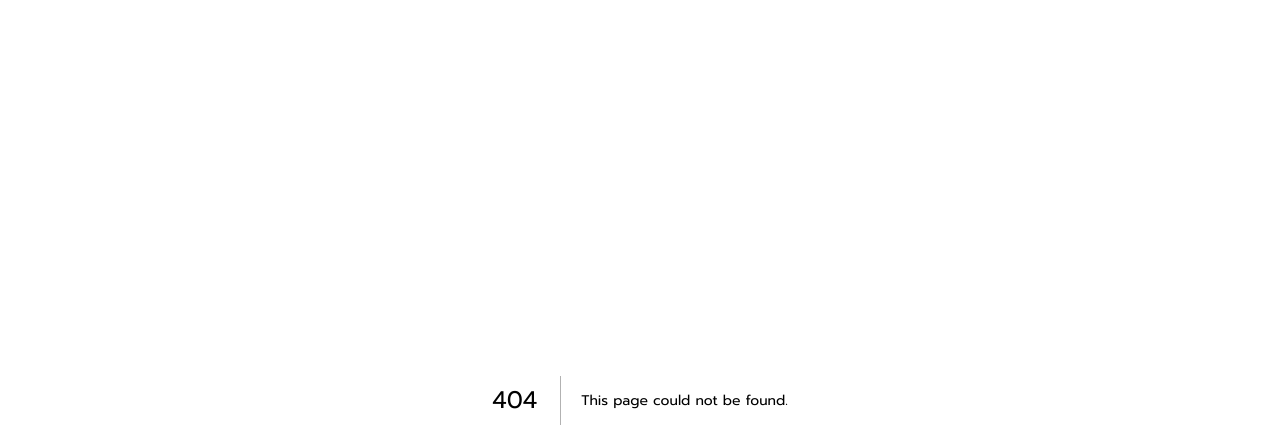
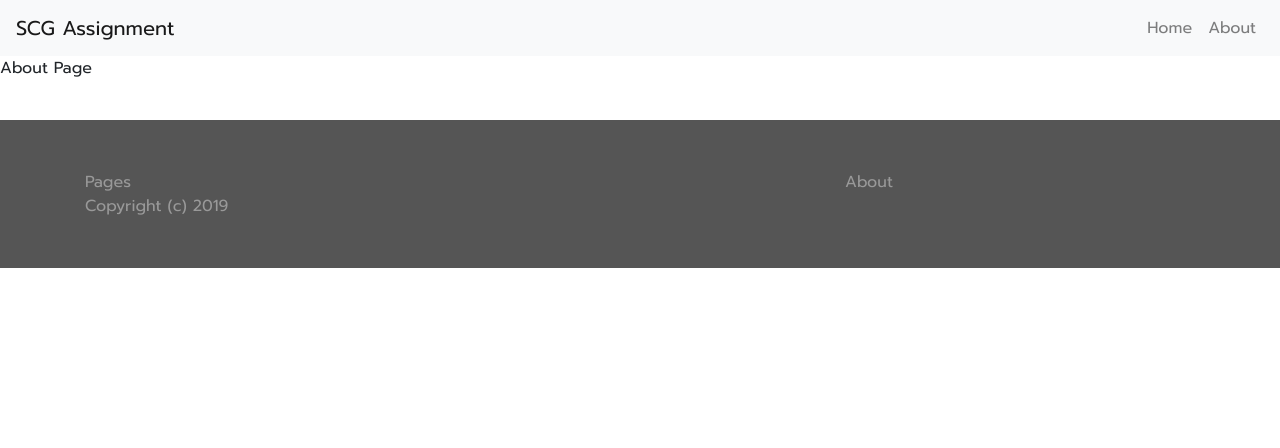
Before and after one commit to teeraysi/do-assignment-web, a Next.js app: page /about in a window 1280 px wide. Before the commit this address had no page. Shown: the top 448 px of the page. Built offline with nearby package versions, Linux system fonts and the light colour scheme.

Commit message:
add Layout UI

```diff
--- a/package.json
+++ b/package.json
@@ -27,6 +27,7 @@
     "bootstrap": "^4.3.1",
     "cross-env": "6.0.3",
     "express": "4.17.1",
+    "less": "^3.10.3",
     "next": "8.1.0",
     "nodemon": "1.19.3",
     "react": "16.10.2",
@@ -46,6 +47,7 @@
     "@zeit/next-css": "^1.0.1",
     "@zeit/next-less": "^1.0.1",
     "@zeit/next-typescript": "^1.1.1",
-    "babel-plugin-module-resolver": "^3.2.0"
+    "babel-plugin-module-resolver": "^3.2.0",
+    "less-loader": "^5.0.0"
   }
 }
--- /dev/null
+++ b/pages/about.tsx
@@ -0,0 +1,15 @@
+import React from 'react';
+import Layout from 'src/components/layout';
+import AboutComp from 'src/modules/about';
+
+export class AboutPage extends React.Component {
+  render() {
+    return (
+      <Layout>
+        <AboutComp></AboutComp>
+      </Layout>
+    )
+  }
+}
+
+export default AboutPage;
--- /dev/null
+++ b/src/components/layout/index.tsx
@@ -0,0 +1,75 @@
+import React from 'react';
+import Link from 'next/link'
+import { Button, Tooltip, Nav, Navbar, NavbarBrand, NavbarToggler, Collapse, NavLink, NavItem,
+  Container, Row, Col } from 'reactstrap'
+import 'bootstrap/dist/css/bootstrap.min.css';
+import './style.less';
+
+
+interface IState {
+  isNavbarOpen: boolean;
+}
+
+export class IndexPage extends React.Component<{}, IState>{
+
+  constructor(props) {
+    super(props);
+
+    this.state = {
+      isNavbarOpen: false
+    }
+  }
+
+  toggle() {
+    const { isNavbarOpen } = this.state;
+    this.setState({ isNavbarOpen: !isNavbarOpen });
+  }
+
+  render() {
+
+
+
+    return (
+      <React.Fragment>
+        <Navbar color='light' light expand="md">
+          <NavbarBrand href="#">SCG Assignment</NavbarBrand>
+          <NavbarToggler onClick={this.toggle.bind(this)} />
+          <Collapse isOpen={this.state.isNavbarOpen} navbar>
+            <Nav className="ml-auto" navbar>
+              <NavItem>
+                <Link href="/">
+                <NavLink href="/">Home</NavLink>
+                </Link>
+              </NavItem>
+              <NavItem>
+                <Link href="/about">
+                  <NavLink href="/about">About</NavLink>
+                </Link>
+              </NavItem>
+            </Nav>
+          </Collapse>
+        </Navbar>
+
+        {this.props.children}
+
+        <footer id="footer">
+          <Container>
+            <Row>
+              <Col sm={4}>Pages</Col>
+              <Col sm={4}></Col>
+              <Col sm={4}>About</Col>
+
+
+            </Row>
+            <Row>
+              <Col size={12}>Copyright (c) 2019</Col>
+            </Row>
+            </Container>
+
+        </footer>
+        </React.Fragment>
+    );
+  }
+}
+
+export default IndexPage;
--- /dev/null
+++ b/src/components/layout/style.less
@@ -0,0 +1,6 @@
+#footer {
+  background-color: #555555;
+  padding: 50px 0;
+  color: #999999;
+  margin-top: 40px;
+}
--- /dev/null
+++ b/src/modules/about/index.tsx
@@ -0,0 +1,11 @@
+import React from 'react';
+
+export class About extends React.Component {
+  render() {
+    return (
+      <div>About Page</div>
+    )
+  }
+}
+
+export default About;
```
Also changed, not shown: pages/index.tsx (+25 -11 lines), src/modules/about/style.less (added), 1 other file (tests, documents, lock files or other folders).
